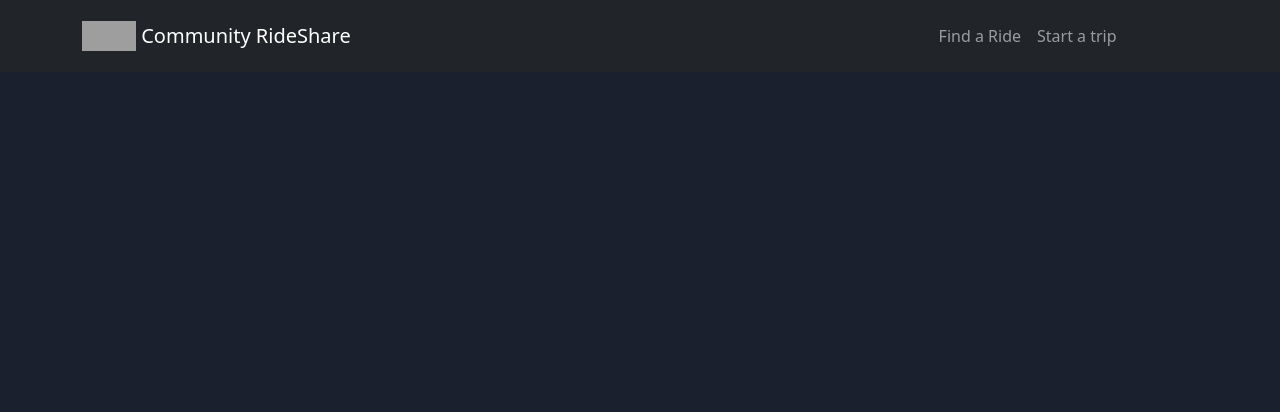
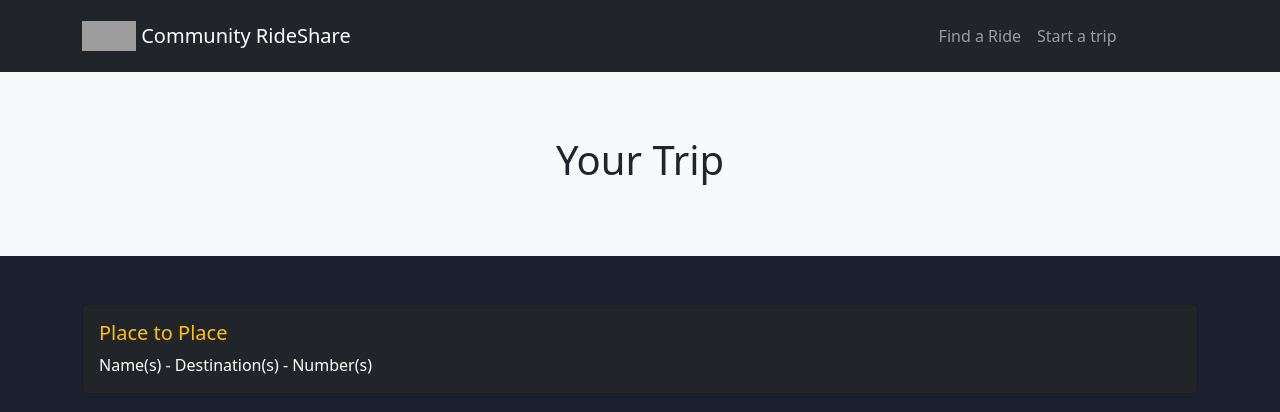
Before and after one commit to f5h5d/RideShare-Project, a website with bundled scripts: page client/pages/start-a-trip.html in a window 1280 px wide. Built offline with nearby package versions, Linux system fonts and the light colour scheme; grey boxes are pictures that could not be loaded.

Commit message:
Update start-a-trip.html

```diff
--- a/client/pages/start-a-trip.html
+++ b/client/pages/start-a-trip.html
@@ -42,7 +42,27 @@
       </div>
     </div>
   </nav>
-
+  <section class="bg-light p-5 mt-5">
+    <div class="container text-center">
+      <div>
+        <h1 class="p-3 mt-4 text-dark text-center">Your Trip</h1>
+      </div>
+    </div>
+  </section>
+  <section>
+    <div class="container">
+      <div class="row g-4 mt-4">
+        <div>
+          <div class="card bg-dark text-light h-100">
+            <div class="card-body">
+              <h5 class="card-title text-warning">Place to Place</h5>
+              <p class="card-text">Name(s) - Destination(s) - Number(s)</p>
+            </div>
+          </div>
+        </div>
+      </div>
+    </div>
+  </section>
 
   <script>
     console.log(localStorage.getItem("signedIn"))
```
